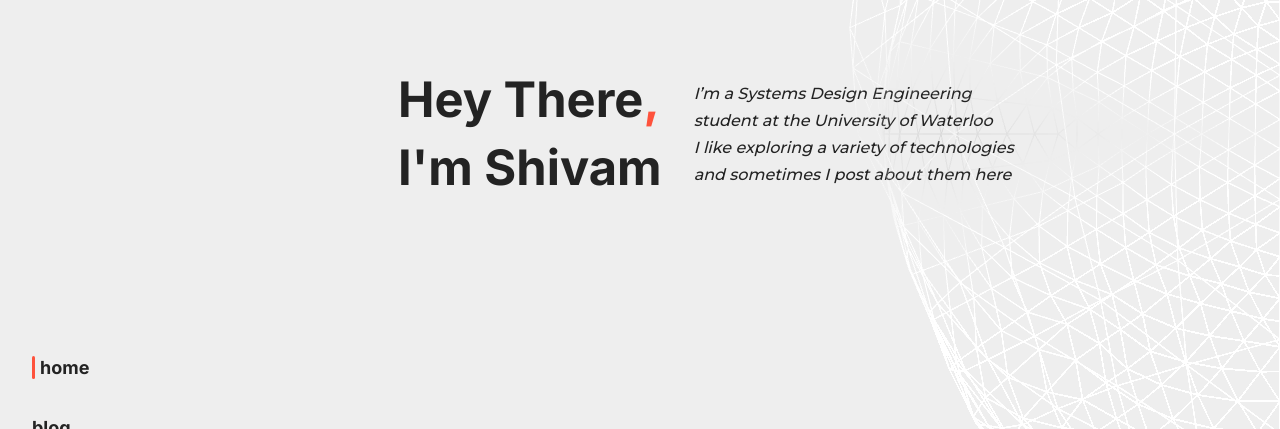
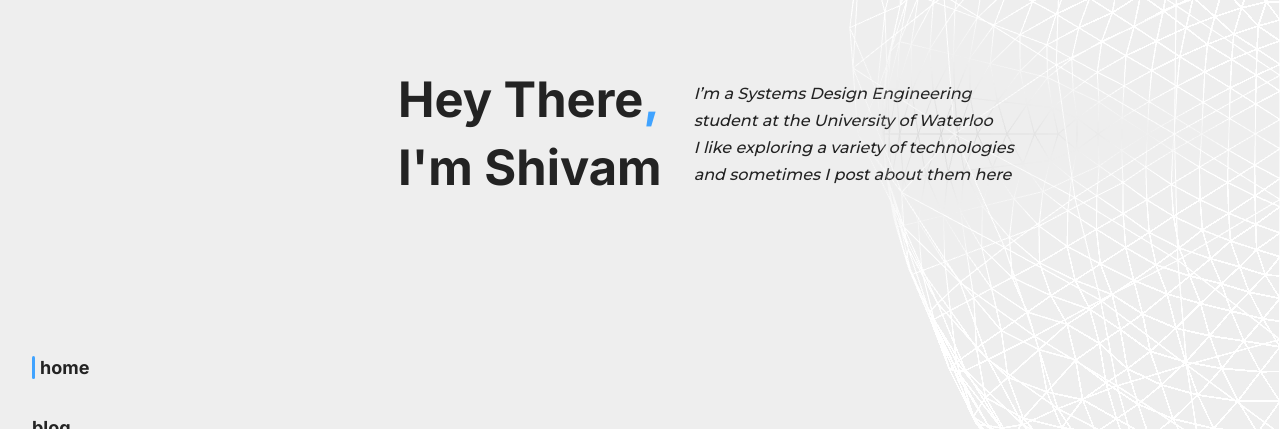
Before and after one commit to shivam-sh/shivam.sh, a Next.js app: page / in a window 1280 px wide. Shown: the part 266-695 px from the top of the page. Built offline with nearby package versions, Linux system fonts and the light colour scheme.

Commit message:
Update Default Accent

```diff
--- a/styles/globals.scss
+++ b/styles/globals.scss
@@ -3,7 +3,7 @@
   --bg-alt: #262626;
   --text: #eee;
   --text-alt: #888;
-  --accent: #40a3ff;
+  --accent: #f5c116;
 }
 
 @media (prefers-color-scheme: light) {
@@ -12,7 +12,7 @@
     --bg-alt: #e7e7e7;
     --text: #232323;
     --text-alt: #666;
-    --accent: #fe523c;
+    --accent: #40a3ff;
   }
 }
 
```
